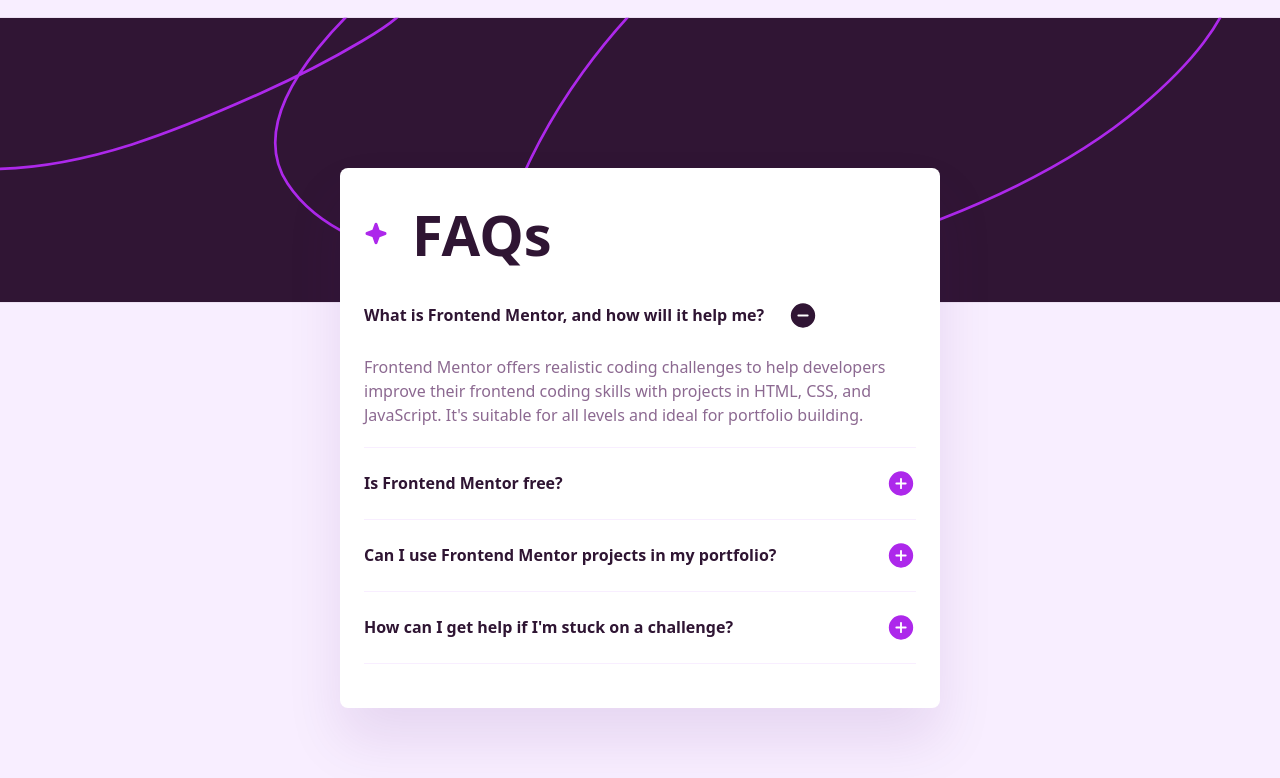
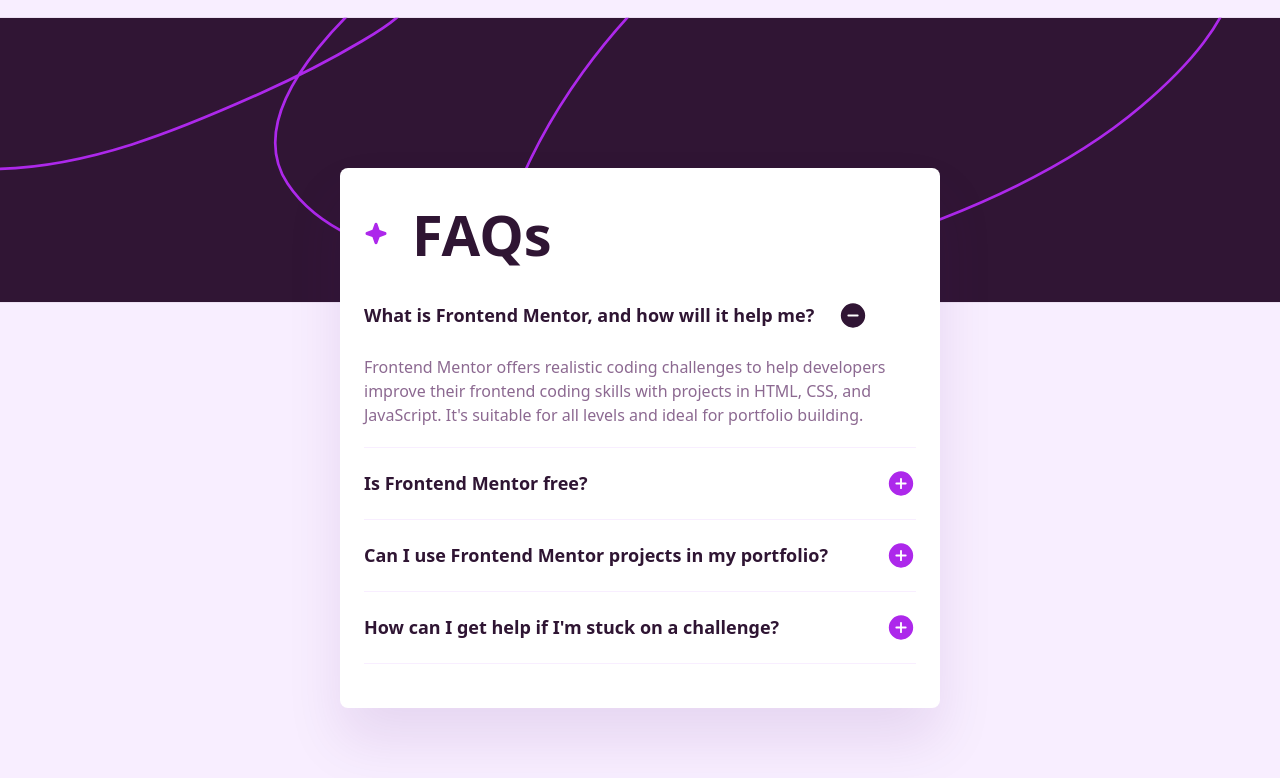
Before and after one commit to Krymancer/faq-accordion, a Next.js app: page / in a window 1280 px wide. Shown: the top 778 px of the page. Built offline with nearby package versions, Linux system fonts and the light colour scheme.

Commit message:
fix: desktop font size

```diff
--- a/src/app/page.tsx
+++ b/src/app/page.tsx
@@ -13,7 +13,7 @@
 function FaqItem({ question }: { question: string }) {
   return (
     <div className='flex items-center gap-6 justify-between cursor-pointer'>
-      <h2 className='font-semibold hover:text-pink transition-all'>{question}</h2>
+      <h2 className='font-semibold hover:text-pink transition-all sm:text-[18px]'>{question}</h2>
       <Image src={IconPlus} alt="icon star" height={30} width={30} />
     </div>
   )
@@ -37,11 +37,11 @@
             <h1 className='text-[32px] sm:text-[56px] font-bold'>FAQs</h1>
           </div>
           <div className='flex items-center gap-6'>
-            <h2 className='font-semibold'>What is Frontend Mentor, and how will it help me?</h2>
+            <h2 className='font-semibold sm:text-[18px]'>What is Frontend Mentor, and how will it help me?</h2>
             <Image src={IconMinus} alt="icon star" height={30} width={30} />
           </div>
           <div>
-            <p className='text-grayish-purple'>Frontend Mentor offers realistic coding challenges to help developers improve their frontend coding skills with projects in HTML, CSS, and JavaScript. It&apos;s suitable for all levels and ideal for portfolio building.</p>
+            <p className='text-grayish-purple text-[14px] sm:text-[16px]'>Frontend Mentor offers realistic coding challenges to help developers improve their frontend coding skills with projects in HTML, CSS, and JavaScript. It&apos;s suitable for all levels and ideal for portfolio building.</p>
             <Separator />
             <FaqItem question='Is Frontend Mentor free?' />
             <Separator />
```
